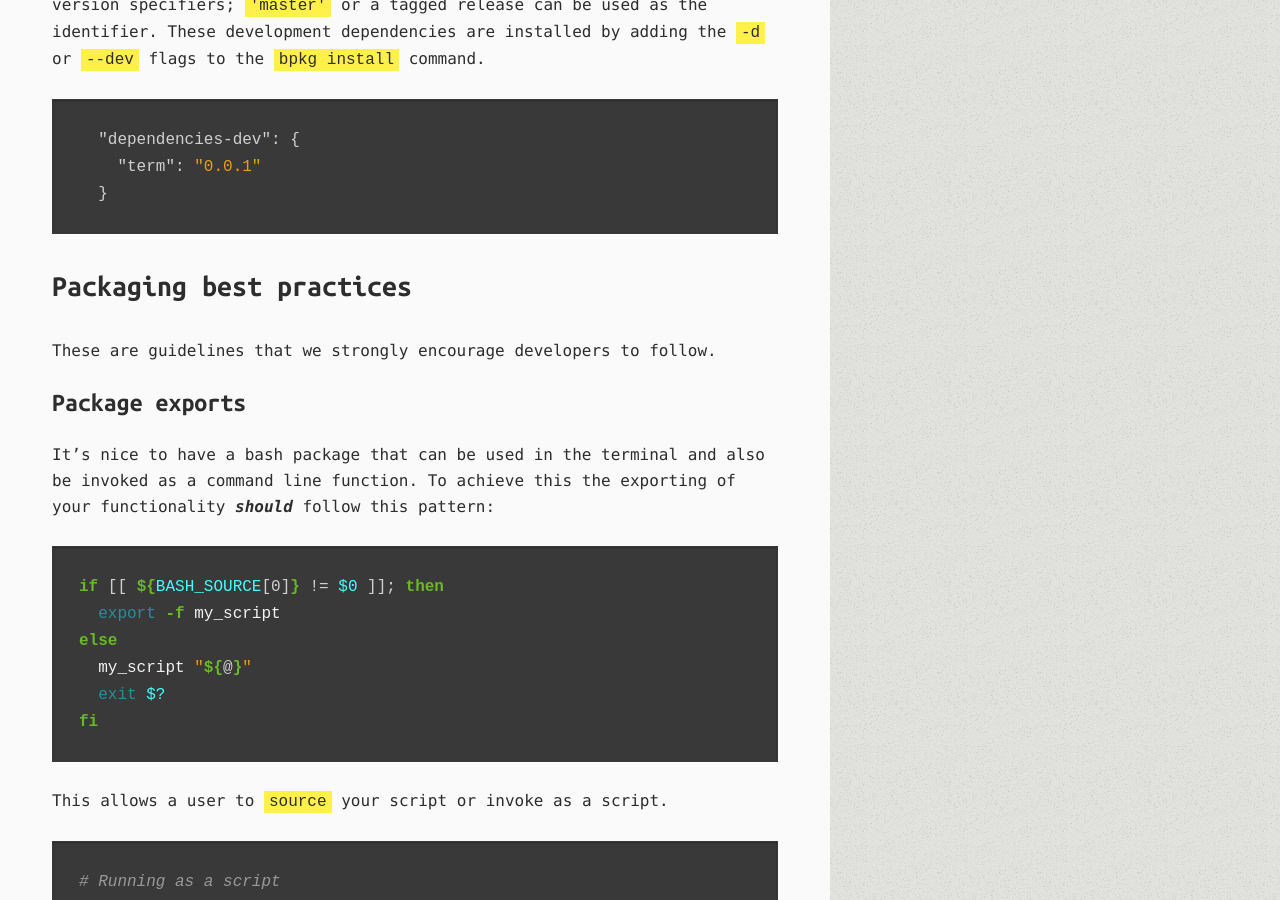
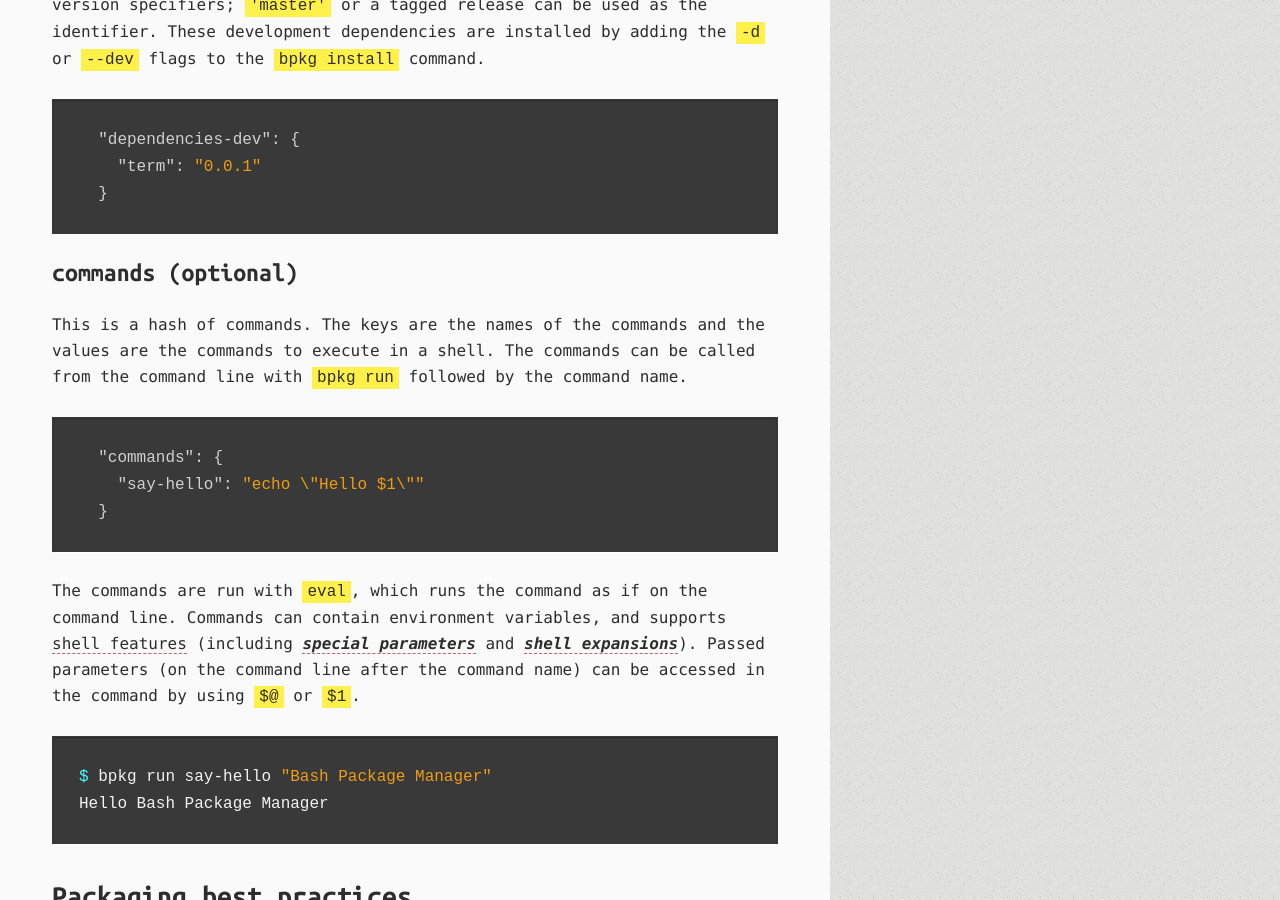
Before and after one commit to bpkg/bpkg.github.io, a Jekyll site: the page built from guidelines/index.md, in a window 1280 px wide and 900 px high, scrolled down 3019 px. Built offline with Jekyll 4.4.1, drawn with Linux system fonts in a browser that asks for light colours; comment, search, counter and statistics services are not loaded; some of the changed text lies outside the part shown.

Commit message:
Added guidelines for using `commands` in package file. (#61)

````diff
--- a/guidelines/index.md
+++ b/guidelines/index.md
@@ -77,9 +77,9 @@ This is an array of scripts that will be installed into a project.
   "scripts": ["script.sh"]
 ```
 
-### files
+### files (optional)
 
-This is an array of files that will be installed into a project.
+This is an array of non-script files that will be installed into a project.
 
 ```json
   "files": ["bar.txt", "foo.txt"]
@@ -103,6 +103,23 @@ This is a hash of dependencies only needed during development.  Like the `depend
   "dependencies-dev": {
     "term": "0.0.1"
   }
+```
+
+### commands (optional)
+
+This is a hash of commands. The keys are the names of the commands and the values are the commands to execute in a shell.  The commands can be called from the command line with `bpkg run` followed by the command name.
+
+```json
+  "commands": {
+    "say-hello": "echo \"Hello $1\""
+  }
+```
+
+The commands are run with `eval`, which runs the command as if on the command line. Commands can contain environment variables, and supports [shell features] (including *[special parameters]* and *[shell expansions]*). Passed parameters (on the command line after the command name) can be accessed in the command by using `$@` or `$1`.
+
+```bash
+$ bpkg run say-hello "Bash Package Manager"
+Hello Bash Package Manager
 ```
 
 ## Packaging best practices
@@ -133,3 +150,6 @@ $ my_script some more args --blah
 ```
 
 [json]: http://json.org/example
+[shell features]: https://www.gnu.org/software/bash/manual/html_node/Basic-Shell-Features.html
+[special parameters]: https://www.gnu.org/software/bash/manual/html_node/Special-Parameters.html
+[shell expansions]: https://www.gnu.org/software/bash/manual/html_node/Shell-Expansions.html
````
